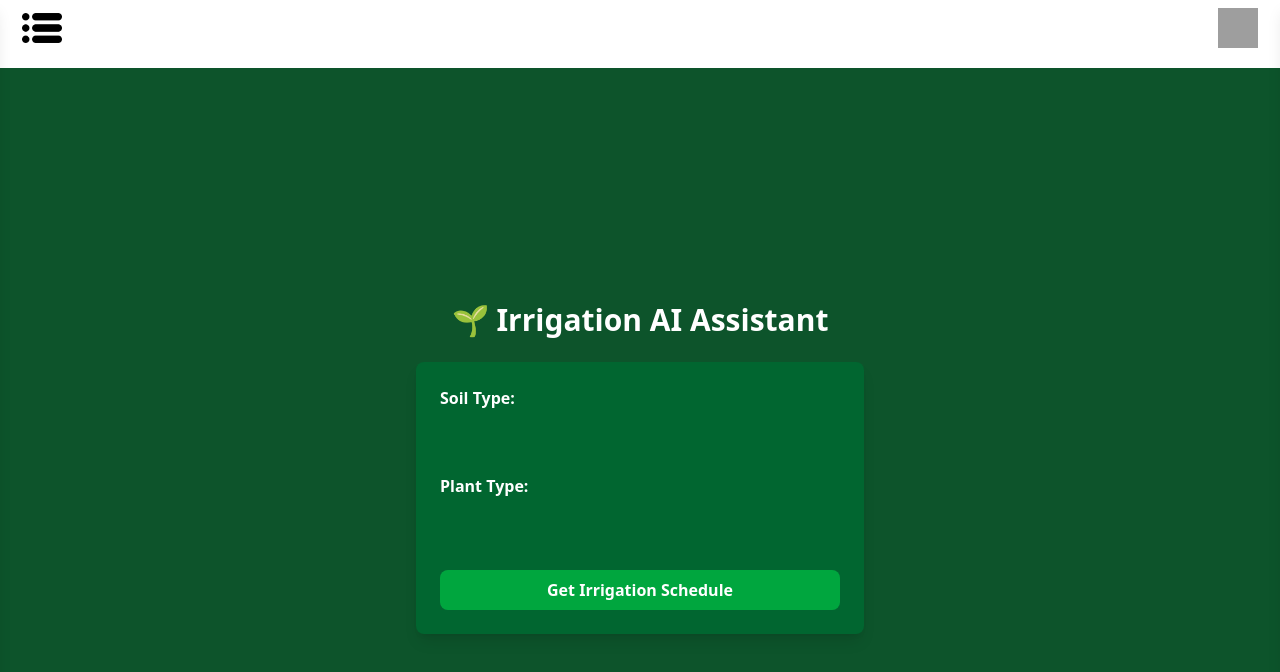
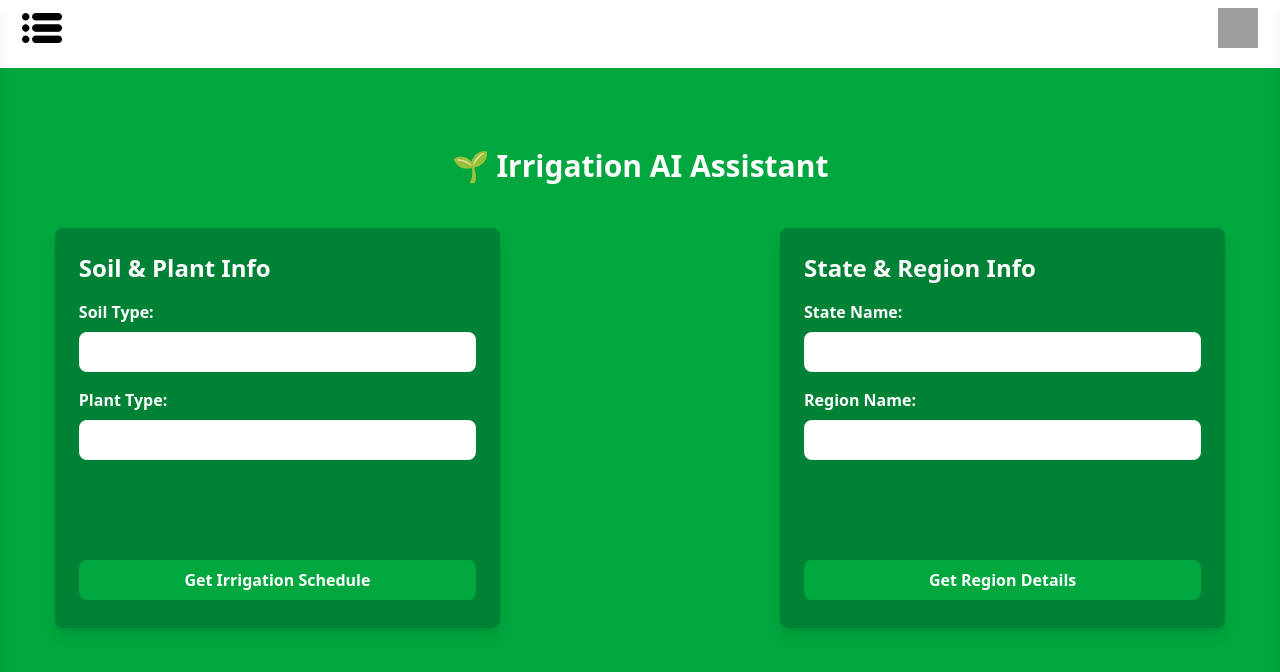
Before and after one commit to Sampath252005/AgriFlow, a React (Vite) app: page /PlantPredictor in a window 1280 px wide. Shown: the top 672 px of the page. Built offline with nearby package versions, Linux system fonts and the light colour scheme; no server answers; grey boxes are pictures that could not be loaded.

Commit message:
PlantPredictor logic is updated

```diff
--- a/src/components/PlantPredictor.jsx
+++ b/src/components/PlantPredictor.jsx
@@ -1,48 +1,74 @@
 import React, { useState } from "react";
 import { GoogleGenerativeAI } from "@google/generative-ai";
 
-// Load API Key from Environment Variables
 const genAI = new GoogleGenerativeAI("AIzaSyCnTROIII2xrUW6rpzDn_WdRFhiLKuze5I");
 
 function PlantPredictor() {
   const [soilType, setSoilType] = useState("");
   const [plantType, setPlantType] = useState("");
+  const [stateName, setStateName] = useState("");
+  const [regionName, setRegionName] = useState("");
   const [result, setResult] = useState("");
-  const [loading, setLoading] = useState(false);
+  const [locationResult, setLocationResult] = useState("");
+  const [loadingPlant, setLoadingPlant] = useState(false);
+  const [loadingLocation, setLoadingLocation] = useState(false);
 
+  // Fetch irrigation details based on soil & plant type
   const fetchIrrigationDetails = async () => {
     if (!soilType || !plantType) {
       alert("Please enter both soil type and plant type.");
       return;
     }
 
-    setLoading(true);
+    setLoadingPlant(true);
     try {
       const ai = genAI.getGenerativeModel({ model: "gemini-1.5-flash" });
       const response = await ai.generateContent(
-        `Suggest an irrigation schedule for ${plantType} in ${soilType} soil give me 4-5 lines and water required with schedule if the plant exist or else tell me such plant dose not exist and same for soil type.`
-        // `recomend me only the crop names which would be good to grow in condition 37 d celcius mid humid red soil mid moist soil and ph of 8 only the plant name`
+        `On the basis of ${plantType} in ${soilType} soil, give me 4-5 lines of details about water-required. If the soil type or plant type does not exist, return an error message.`
       );
-
-      // ✅ Properly extract AI response text
-      const text = response.response.candidates[0]?.content?.parts[0]?.text || "No response from AI.";
+      const text = await response.response.text();
       setResult(text);
     } catch (error) {
       console.error("Error fetching AI response:", error);
       setResult("Failed to fetch data.");
     }
-    setLoading(false);
+    setLoadingPlant(false);
+  };
+
+  // Fetch location details based on state & region name
+  const fetchLocationDetails = async () => {
+    if (!stateName || !regionName) {
+      alert("Please enter both state name and region name.");
+      return;
+    }
+
+    setLoadingLocation(true);
+    try {
+      const ai = genAI.getGenerativeModel({ model: "gemini-1.5-flash" });
+      const response = await ai.generateContent(
+        `If the region ${regionName} exists in ${stateName}, give me the top 5 crops that can be grown there (line by line). If not, return 'Invalid inputs'.`
+      );
+      const text = await response.response.text();
+      setLocationResult(text);
+    } catch (error) {
+      console.error("Error fetching AI response:", error);
+      setLocationResult("Failed to fetch data.");
+    }
+    setLoadingLocation(false);
   };
 
   return (
-    <div className="flex flex-col items-center justify-center min-h-screen bg-green-900 text-white p-6">
+    <div className="flex flex-col items-center pt-20  min-h-screen bg-green-600 text-white ">
       <h1 className="text-3xl font-bold mb-6">🌱 Irrigation AI Assistant</h1>
 
-      <div className="bg-green-800 p-6 rounded-lg shadow-lg w-full max-w-md">
+      <div className="flex flex-col md:flex-row gap-20">
+        {/* Soil & Plant Section */}
+        <div className=" bg-green-700 p-6 rounded-lg shadow-lg w-full max-w-md min-h-[400px] mt-[20px] mr-[100px]">
+          <h2 className="text-2xl font-bold mb-4">Soil & Plant Info</h2>
           <label className="block mb-2 font-semibold">Soil Type:</label>
           <input
             type="text"
-          className="w-full p-2 rounded-lg text-black"
+            className="w-full p-2 rounded-lg text-black bg-white"
             value={soilType}
             onChange={(e) => setSoilType(e.target.value)}
           />
@@ -50,27 +76,63 @@ function PlantPredictor() {
           <label className="block mt-4 mb-2 font-semibold">Plant Type:</label>
           <input
             type="text"
-          className="w-full p-2 rounded-lg text-black"
+            className="w-full p-2 rounded-lg text-black bg-white"
             value={plantType}
             onChange={(e) => setPlantType(e.target.value)}
           />
 
           <button
             onClick={fetchIrrigationDetails}
-          className="mt-6 w-full bg-green-600 hover:bg-green-700 text-white font-bold py-2 rounded-lg"
-          disabled={loading}
+            className=" w-full bg-green-600 hover:bg-green-800 text-white font-bold py-2 rounded-lg mt-[100px]"
+            disabled={loadingPlant}
           >
-          {loading ? "Fetching..." : "Get Irrigation Schedule"}
+            {loadingPlant ? "Fetching..." : "Get Irrigation Schedule"}
           </button>
-      </div>
 
           {result && (
-        <div className="bg-green-700 p-4 rounded-lg shadow-lg mt-6 w-full max-w-md">
+            <div className="bg-green-700 p-4 rounded-lg shadow-lg mt-6">
               <h2 className="text-xl font-bold">📝 AI Recommendation:</h2>
               <p className="mt-2">{result}</p>
             </div>
           )}
         </div>
+
+        {/* State & Region Section */}
+        <div className="bg-green-700 p-6 rounded-lg shadow-lg w-full max-w-md mt-[20px] ml-[100px]">
+          <h2 className="text-2xl font-bold mb-4">State & Region Info</h2>
+          <label className="block mb-2 font-semibold">State Name:</label>
+          <input
+            type="text"
+            className="w-full p-2 rounded-lg text-black bg-white"
+            value={stateName}
+            onChange={(e) => setStateName(e.target.value)}
+          />
+
+          <label className="block mt-4 mb-2 font-semibold">Region Name:</label>
+          <input
+            type="text"
+            className="w-full p-2 rounded-lg text-black bg-white"
+            value={regionName}
+            onChange={(e) => setRegionName(e.target.value)}
+          />
+
+          <button
+            onClick={fetchLocationDetails}
+            className="w-full bg-green-600 hover:bg-green-800 text-white font-bold py-2 rounded-lg mt-[100px]"
+            disabled={loadingLocation}
+          >
+            {loadingLocation ? "Fetching..." : "Get Region Details"}
+          </button>
+
+          {locationResult && (
+            <div className="bg-green-700 p-4 rounded-lg shadow-lg mt-6">
+              <h2 className="text-xl font-bold">📍 Location Info:</h2>
+              <p className="mt-2">{locationResult}</p>
+            </div>
+          )}
+        </div>
+      </div>
+    </div>
   );
 }
 
--- a/src/components/irrigationPlannerPage.jsx
+++ b/src/components/irrigationPlannerPage.jsx
@@ -1,9 +1,139 @@
-import React from 'react'
+import React, { useState } from "react";
+import { GoogleGenerativeAI } from "@google/generative-ai";
 
-const irrigationPlannerPage = () => {
+const genAI = new GoogleGenerativeAI("AIzaSyCnTROIII2xrUW6rpzDn_WdRFhiLKuze5I");
+
+function PlantPredictor() {
+  const [soilType, setSoilType] = useState("");
+  const [plantType, setPlantType] = useState("");
+  const [stateName, setStateName] = useState("");
+  const [regionName, setRegionName] = useState("");
+  const [result, setResult] = useState("");
+  const [locationResult, setLocationResult] = useState("");
+  const [loadingPlant, setLoadingPlant] = useState(false);
+  const [loadingLocation, setLoadingLocation] = useState(false);
+
+  // Fetch irrigation details based on soil & plant type
+  const fetchIrrigationDetails = async () => {
+    if (!soilType || !plantType) {
+      alert("Please enter both soil type and plant type.");
+      return;
+    }
+
+    setLoadingPlant(true);
+    try {
+      const ai = genAI.getGenerativeModel({ model: "gemini-1.5-flash" });
+      const response = await ai.generateContent(
+        `On the basis of ${plantType} in ${soilType} soil, give me 4-5 lines of details about water-required. If the soil type or plant type does not exist, return an error message.`
+      );
+      const text = await response.response.text();
+      setResult(text);
+    } catch (error) {
+      console.error("Error fetching AI response:", error);
+      setResult("Failed to fetch data.");
+    }
+    setLoadingPlant(false);
+  };
+
+  // Fetch location details based on state & region name
+  const fetchLocationDetails = async () => {
+    if (!stateName || !regionName) {
+      alert("Please enter both state name and region name.");
+      return;
+    }
+
+    setLoadingLocation(true);
+    try {
+      const ai = genAI.getGenerativeModel({ model: "gemini-1.5-flash" });
+      const response = await ai.generateContent(
+        `If the region ${regionName} exists in ${stateName}, give me the top 5 crops that can be grown there (line by line). If not, return 'Invalid inputs'.`
+      );
+      const text = await response.response.text();
+      setLocationResult(text);
+    } catch (error) {
+      console.error("Error fetching AI response:", error);
+      setLocationResult("Failed to fetch data.");
+    }
+    setLoadingLocation(false);
+  };
+
   return (
-    <div>irrigationPlannerPage</div>
-  )
+    <div className="flex flex-col items-center pt-20  min-h-screen bg-green-600 text-white ">
+      <h1 className="text-3xl font-bold mb-6">🌱 Irrigation AI Assistant</h1>
+
+      <div className="flex flex-col md:flex-row gap-20">
+        {/* Soil & Plant Section */}
+        <div className=" bg-green-700 p-6 rounded-lg shadow-lg w-full max-w-md min-h-[400px] mt-[20px] mr-[100px]">
+          <h2 className="text-2xl font-bold mb-4">Soil & Plant Info</h2>
+          <label className="block mb-2 font-semibold">Soil Type:</label>
+          <input
+            type="text"
+            className="w-full p-2 rounded-lg text-black bg-white"
+            value={soilType}
+            onChange={(e) => setSoilType(e.target.value)}
+          />
+
+          <label className="block mt-4 mb-2 font-semibold">Plant Type:</label>
+          <input
+            type="text"
+            className="w-full p-2 rounded-lg text-black bg-white"
+            value={plantType}
+            onChange={(e) => setPlantType(e.target.value)}
+          />
+
+          <button
+            onClick={fetchIrrigationDetails}
+            className=" w-full bg-green-600 hover:bg-green-800 text-white font-bold py-2 rounded-lg mt-[100px]"
+            disabled={loadingPlant}
+          >
+            {loadingPlant ? "Fetching..." : "Get Irrigation Schedule"}
+          </button>
+
+          {result && (
+            <div className="bg-green-700 p-4 rounded-lg shadow-lg mt-6">
+              <h2 className="text-xl font-bold">📝 AI Recommendation:</h2>
+              <p className="mt-2">{result}</p>
+            </div>
+          )}
+        </div>
+
+        {/* State & Region Section */}
+        <div className="bg-green-700 p-6 rounded-lg shadow-lg w-full max-w-md mt-[20px] ml-[100px]">
+          <h2 className="text-2xl font-bold mb-4">State & Region Info</h2>
+          <label className="block mb-2 font-semibold">State Name:</label>
+          <input
+            type="text"
+            className="w-full p-2 rounded-lg text-black bg-white"
+            value={stateName}
+            onChange={(e) => setStateName(e.target.value)}
+          />
+
+          <label className="block mt-4 mb-2 font-semibold">Region Name:</label>
+          <input
+            type="text"
+            className="w-full p-2 rounded-lg text-black bg-white"
+            value={regionName}
+            onChange={(e) => setRegionName(e.target.value)}
+          />
+
+          <button
+            onClick={fetchLocationDetails}
+            className="w-full bg-green-600 hover:bg-green-800 text-white font-bold py-2 rounded-lg mt-[100px]"
+            disabled={loadingLocation}
+          >
+            {loadingLocation ? "Fetching..." : "Get Region Details"}
+          </button>
+
+          {locationResult && (
+            <div className="bg-green-700 p-4 rounded-lg shadow-lg mt-6">
+              <h2 className="text-xl font-bold">📍 Location Info:</h2>
+              <p className="mt-2">{locationResult}</p>
+            </div>
+          )}
+        </div>
+      </div>
+    </div>
+  );
 }
 
-export default irrigationPlannerPage
+export default PlantPredictor;
```
Lines whose indentation alone changed are shown as unchanged.
